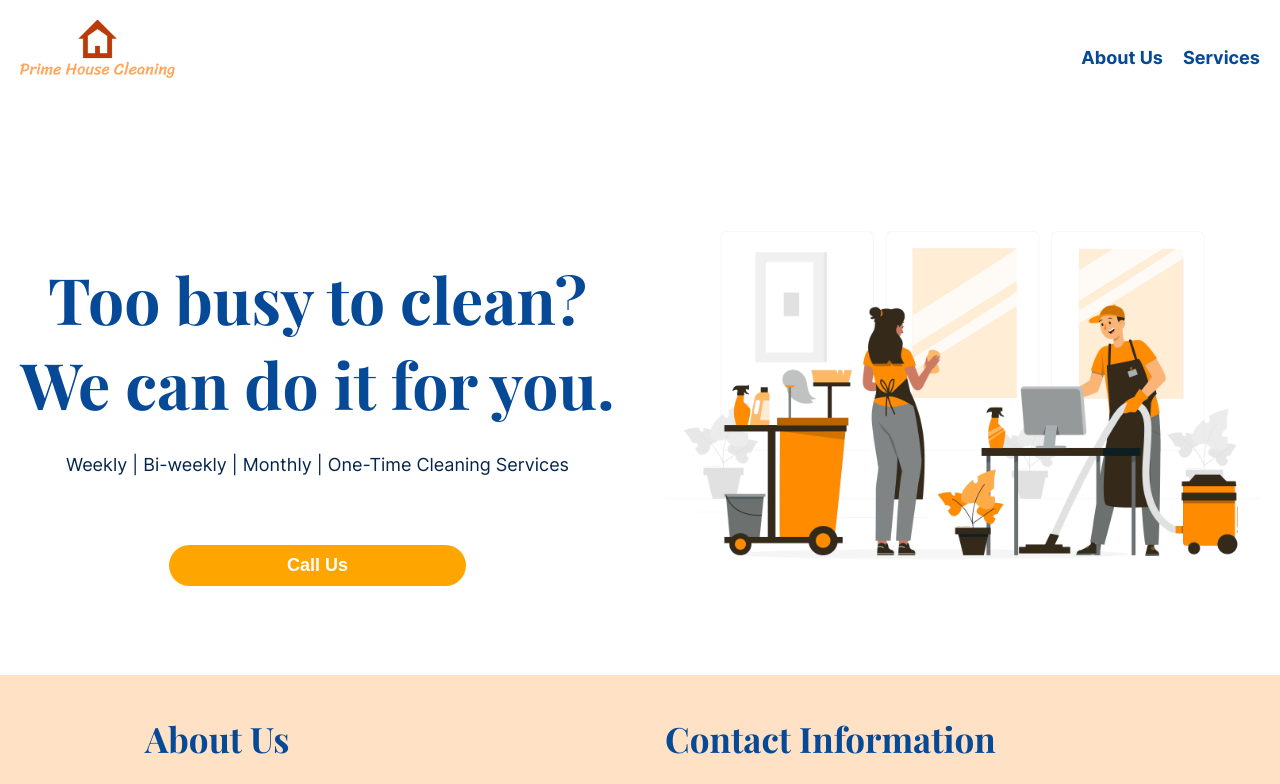
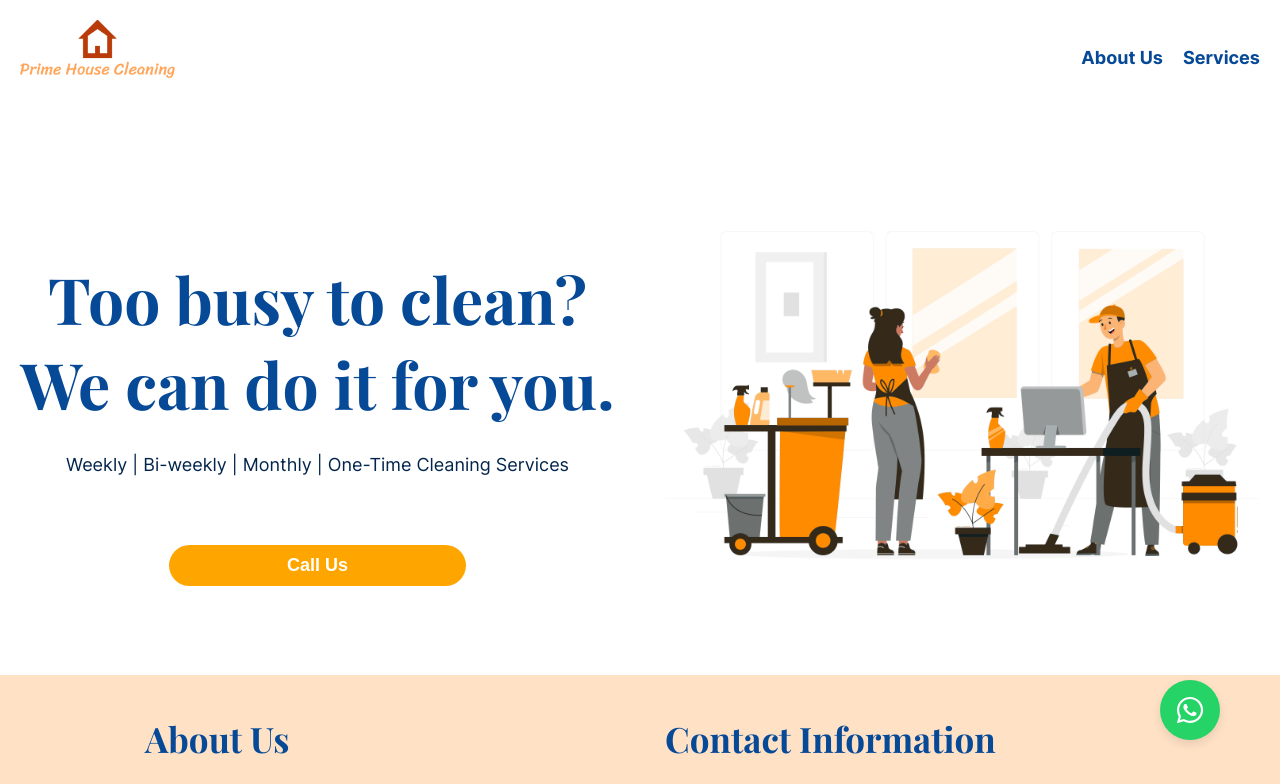
Before and after one commit to barros-m/prime-house-cleaning, a React (Create React App) app: page / in a window 1280 px wide. Shown: the top 784 px of the page. Built offline with nearby package versions, Linux system fonts and the light colour scheme; the HTML template or start-up script is replaced by a standard one.

Commit message:
Added whatsapp button

```diff
--- a/package.json
+++ b/package.json
@@ -8,6 +8,7 @@
     "@testing-library/user-event": "^13.5.0",
     "react": "^18.2.0",
     "react-dom": "^18.2.0",
+    "react-icons": "^4.10.1",
     "react-scripts": "5.0.1",
     "react-scroll": "^1.8.9",
     "web-vitals": "^2.1.4"
--- a/src/App.js
+++ b/src/App.js
@@ -4,10 +4,18 @@ import Hero from "./components/Hero/Hero";
 import Navbar from "./components/Navbar/Navbar";
 import OurServices from "./components/OurServices/OurServices";
 import './assets/fonts/fonts.css';
+import { FaWhatsapp } from 'react-icons/fa';
 
 function App() {
     // Get cleaning images from here:  https://unsplash.com/s/photos/cleaning
     // and check this website: https://my.sites.logo.com/preview/6d8cd7005c5e49b689e45cc4c9329570?templateId=1003737&languageCode=en&_gl=1*91hl2q*_gcl_au*MTQ1MTMzNTUyOC4xNjg4NzgwMTY2*_ga*NTg0MjA0MDguMTY4ODc4MDE2Ng..*_ga_8Y782WJ29W*MTY4ODc4MDE2Ni4xLjEuMTY4ODc4MTk1Ny41MC4wLjA.
+
+    const handleWhatsAppClick = () => {
+        // Implement your logic here to open the WhatsApp chat
+        // For example, you can use window.open() with the WhatsApp URL
+        window.open('https://api.whatsapp.com/send?phone=5616746458', '_blank');
+      };
+
     return (
         <div className="App">
             <Navbar/>
@@ -15,6 +23,9 @@ function App() {
             <AboutMe/>
             <OurServices/>
             <Footer />
+            <button className="whatsapp-button" onClick={handleWhatsAppClick}>
+                <FaWhatsapp />
+            </button>
         </div>
     );
 }
--- a/src/index.css
+++ b/src/index.css
@@ -12,3 +12,31 @@ code {
   font-family: source-code-pro, Menlo, Monaco, Consolas, 'Courier New',
     monospace;
 }
+
+.whatsapp-button {
+  position: fixed;
+  bottom: 60px;
+  right: 60px;
+  width: 60px;
+  height: 60px;
+  background-color: #25D366;
+  border-radius: 50%;
+  border: none;
+  box-shadow: 0px 4px 10px rgba(0, 0, 0, 0.1);
+  display: flex;
+  justify-content: center;
+  align-items: center;
+  cursor: pointer;
+  z-index: 99999;
+  transition: background-color 0.3s ease;
+}
+
+.whatsapp-button:hover {
+  background-color: #128C7E;
+}
+
+.whatsapp-button svg {
+  width: 30px;
+  height: 30px;
+  fill: #fff;
+}
```
Also changed, not shown: 1 other file (tests, documents, lock files or other folders).
